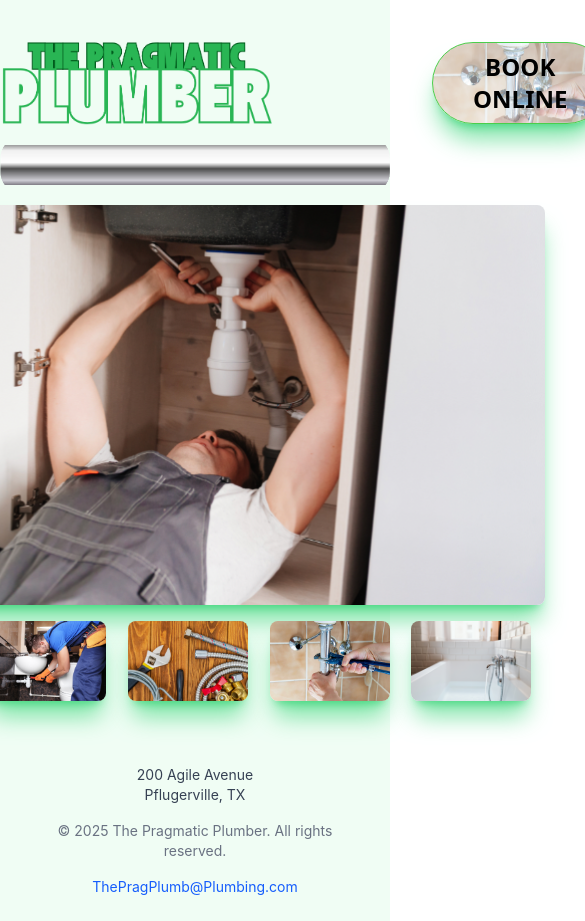
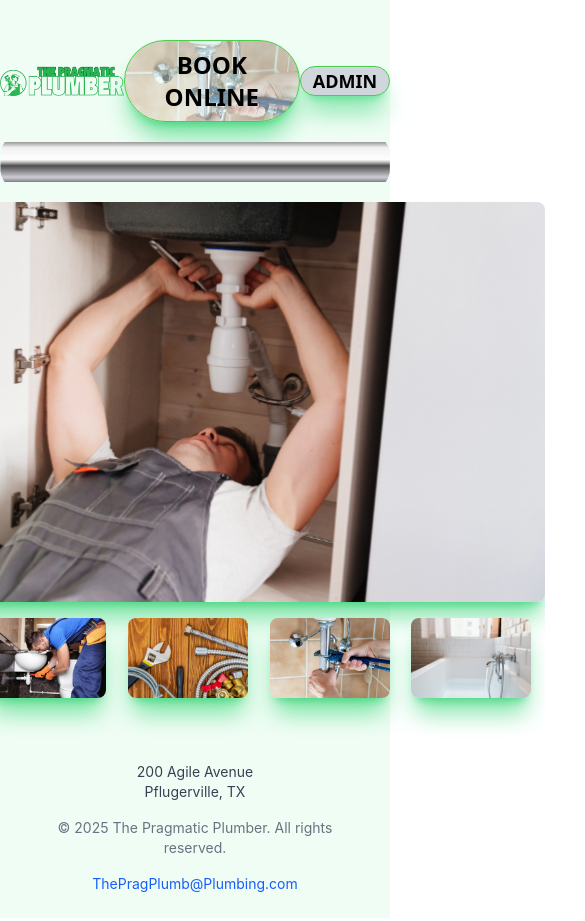
Before and after one commit to DSD-Cohort-Spring2025-TeamJ/local-service-client, a React (Vite) app: page / in a window 390 px wide. Shown: the top 921 px of the page, 585 px wide, since content can reach past the window. Built offline with nearby package versions, Linux system fonts and the light colour scheme; what ag-grid-community would draw is missing.

Commit message:
mobile friendly details, bugs with appointment list, fixed time slots to not move forward when selecting (#96)

```diff
--- a/package.json
+++ b/package.json
@@ -10,15 +10,15 @@
     "preview": "vite preview"
   },
   "dependencies": {
+    "@docsearch/react": "^3.9.0",
     "@tailwindcss/vite": "^4.0.15",
-    "@docsearch/react": "^3.9.0",
     "ag-grid-react": "^33.1.1",
     "date-fns": "^4.1.0",
     "local-service-client": "file:",
     "prop-types": "^15.8.1",
     "react": "^19.0.0",
     "react-dom": "^19.0.0",
-    "react-router-dom": "^5.3.1"
+    "react-router-dom": "^5.3.4"
   },
   "devDependencies": {
     "@eslint/js": "^9.19.0",
--- a/src/components/AppointmentDetails.jsx
+++ b/src/components/AppointmentDetails.jsx
@@ -68,6 +68,8 @@ function AppointmentDetails({ appointment, setAppointment }) {
         }),
       }
     );
+    setNotification("Saved!");
+    setTimeout(() => setNotification(""), 3000);
   };
 
   const statusColors = {
@@ -89,7 +91,7 @@ function AppointmentDetails({ appointment, setAppointment }) {
         </div>
       )}
 
-      <div className="p-6 bg-gradient-to-br from-gray-50 to-white rounded-xl shadow-xl relative m-4">
+      <div className="p-2 pt-8 sm:pt-0 sm:p-6 bg-gradient-to-br from-gray-50 to-white rounded-xl shadow-xl relative m-2 sm:m-4">
         <button
           className="absolute top-2 right-2 bg-green-500 text-white w-7 h-7 flex items-center justify-center rounded-full hover:bg-green-700 transition"
           onClick={() => setAppointment(null)}
@@ -103,7 +105,7 @@ function AppointmentDetails({ appointment, setAppointment }) {
         </h1>
 
         {/* Client Information */}
-        <div className="bg-white p-6 rounded-xl shadow-md space-y-4">
+        <div className="bg-white p-2 sm:p-6 rounded-xl sm:shadow-md space-y-4">
           <div className="flex items-center justify-between">
             <h2 className="text-xl font-semibold flex items-center gap-2">
               👤 {client_name}
@@ -157,7 +159,7 @@ function AppointmentDetails({ appointment, setAppointment }) {
         </div>
 
         {/* Inventory */}
-        <div className="bg-white p-6 rounded-xl shadow-md mb-8 overflow-x-auto mt-8">
+        <div className="bg-white p-2 sm:p-6 rounded-xl sm:shadow-md mb-8 overflow-x-auto mt-8">
           <h2 className="text-xl font-semibold text-left mb-4 border-b pb-2">
             Inventory Check
           </h2>
@@ -209,7 +211,7 @@ function AppointmentDetails({ appointment, setAppointment }) {
         </div>
 
         {/* Notes */}
-        <div className="bg-white p-6 rounded-2xl shadow-md mb-8 relative">
+        <div className="bg-white p-2 sm:p-6 rounded-2xl sm:shadow-md mb-8 relative">
           <h2 className="text-xl font-semibold mb-4 border-b pb-2 flex items-center gap-2">
             🗒️ Admin Notes
           </h2>
--- a/src/components/DataGrid.jsx
+++ b/src/components/DataGrid.jsx
@@ -1,8 +1,7 @@
 import { AgGridReact } from "ag-grid-react";
 import PropTypes from "prop-types";
-import { useCallback } from "react";
 
-const DataGrid = ({ rowData, colDefs, defaultSortCol }) => {
+const DataGrid = ({ rowData, colDefs }) => {
   const CustomTooltip = (props) => (
     <div className="bg-gray-900 text-white text-xs p-2 rounded shadow-xl max-w-xs transition-opacity duration-150">
       {props.value}
@@ -17,18 +16,7 @@ const DataGrid = ({ rowData, colDefs, defaultSortCol }) => {
     sortable: true,
     resizable: true,
     filter: false,
-    tooltipComponent: "customTooltip",
-    tooltipShowDelay: 200,
   };
-
-  const onGridReady = useCallback(
-    (params) => {
-      if (defaultSortCol) {
-        params.api.setSortModel([{ colId: defaultSortCol, sort: "desc" }]);
-      }
-    },
-    [defaultSortCol]
-  );
 
   return (
     <div>
@@ -41,9 +29,9 @@ const DataGrid = ({ rowData, colDefs, defaultSortCol }) => {
         pagination={true}
         paginationPageSize={10}
         paginationAutoPageSize={false}
+        paginationPageSizeSelector={[10, 25, 50, 100]}
         domLayout="autoHeight"
         components={{ customTooltip: CustomTooltip }}
-        onGridReady={onGridReady}
       />
     </div>
   );
--- a/src/components/DayCard.jsx
+++ b/src/components/DayCard.jsx
@@ -16,6 +16,7 @@ const DayCard = ({ date, slots, buttonFunction, selectedSlot }) => {
           return (
             <button
               key={i}
+              type="button"
               onClick={() => buttonFunction(date, s.start, s.end)}
               className={`px-4 py-2 rounded-full text-sm shadow-sm transition ${
                 isSelected
@@ -38,7 +39,7 @@ DayCard.propTypes = {
     PropTypes.shape({
       start: PropTypes.string.isRequired,
       end: PropTypes.string.isRequired,
-    }),
+    })
   ).isRequired,
   buttonFunction: PropTypes.func.isRequired,
   selectedSlot: PropTypes.shape({
--- a/src/components/Header.jsx
+++ b/src/components/Header.jsx
@@ -7,16 +7,17 @@ export default function Header({ setOpen }) {
   const location = useLocation();
 
   return (
-    <div className="flex flex-col items-center pl-8">
-      <div className="flex flex-row mt-10 gap-40 items-center pl-8">
+    <div className="flex flex-col items-center ">
+      <div className="flex flex-row mt-10 sm:gap-40 items-center sm:pl-8">
         <Logo />
         {location.pathname === "/admin" ? null : (
+          <>
             <Button
               className="main-button book-online w-[200px] h-[75px] text-2xl p-10 "
               text="BOOK ONLINE"
               onClick={() => setOpen(true)}
             />
-        )}
+
             <a
               href="/admin"
               target="_blank"
@@ -25,6 +26,8 @@ export default function Header({ setOpen }) {
             >
               ADMIN
             </a>
+          </>
+        )}
       </div>
     </div>
   );
--- a/src/components/Logo.jsx
+++ b/src/components/Logo.jsx
@@ -1,11 +1,14 @@
+import { Link } from "react-router-dom";
 import pragmaticplumber from "/src/assets/pragmaticplumberlogo.png";
 
 export default function Logo() {
   return (
-    <img
-      src={pragmaticplumber}
-      style={{ width: "350px" }}
-      alt="pragmatic plumber logo"
-    />
+    <Link to="/">
+      <img
+        src={pragmaticplumber}
+        className="w-[275px] sm:w-[350px]"
+        alt="pragmatic plumber logo"
+      />
+    </Link>
   );
 }
```
Also changed, not shown: src/main.jsx (+4 -4 lines), 1 other file (tests, documents, lock files or other folders). Lines whose indentation alone changed are shown as unchanged.
